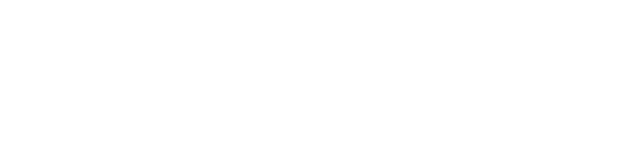
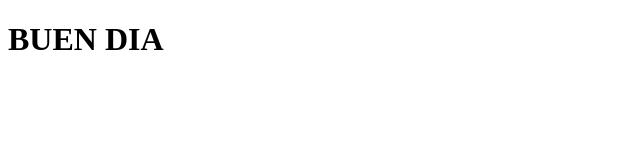
Before and after one commit to AleCarabajal/FrontEnd, a plain HTML site: page Index.html in a window 1280 px wide. Shown: the whole page, without its empty margins (0-640 px from the left). Drawn offline with Linux system fonts and the light colour scheme.

Commit message:
html modificado

```diff
--- a/Index.html
+++ b/Index.html
@@ -4,9 +4,9 @@
     <meta charset="UTF-8">
     <meta http-equiv="X-UA-Compatible" content="IE=edge">
     <meta name="viewport" content="width=device-width, initial-scale=1.0">
-    <title>Document</title>
+    <title>Index</title>
 </head>
 <body>
-
+    <h1> BUEN DIA </h1>
 </body>
 </html>
```
